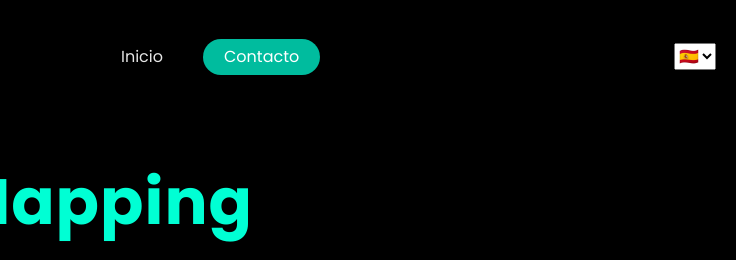
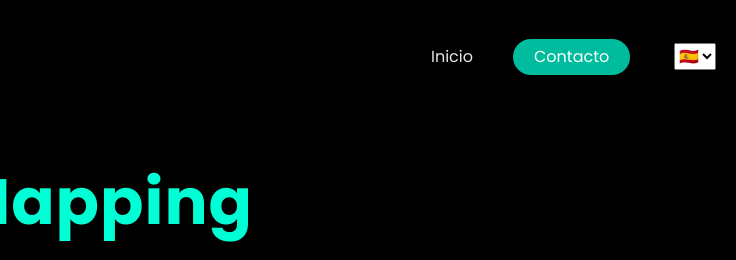
Before and after one commit to varga/technoart.es, a plain HTML site: page video_mapping.html in a window 1280 px wide. Shown: the top 260 px of the page, 544-1280 px from the left. Drawn offline with Linux system fonts and the light colour scheme.

Commit message:
fix menu videomapping

```diff
--- a/video_mapping.html
+++ b/video_mapping.html
@@ -68,9 +68,17 @@
                                 <img class="logo-img" src="./images/logo.svg" alt="TechnoArt.es"><span>TechnoArt.es</span>
                             </a>
                         </section>
+                        <section class="navbar-section hide-sm">
+
+                        </section>
                         <section class="navbar-section">
+
+                        </section>
+                        <section class="navbar-section">
+                            <section class="navbar-section">
+                                <a class="btn btn-link" href="/">Inicio</a>
+                            </section>
                             <section class="navbar-section hide-sm">
-                                <a class="btn btn-link" href="/">Inicio</a>
                                 <a class="btn btn-primary btn-hire-me" href="https://api.whatsapp.com/send?phone=34600473488" target="_blank">Contacto</a>
                             </section>
                             <section class="navbar-section">
```
